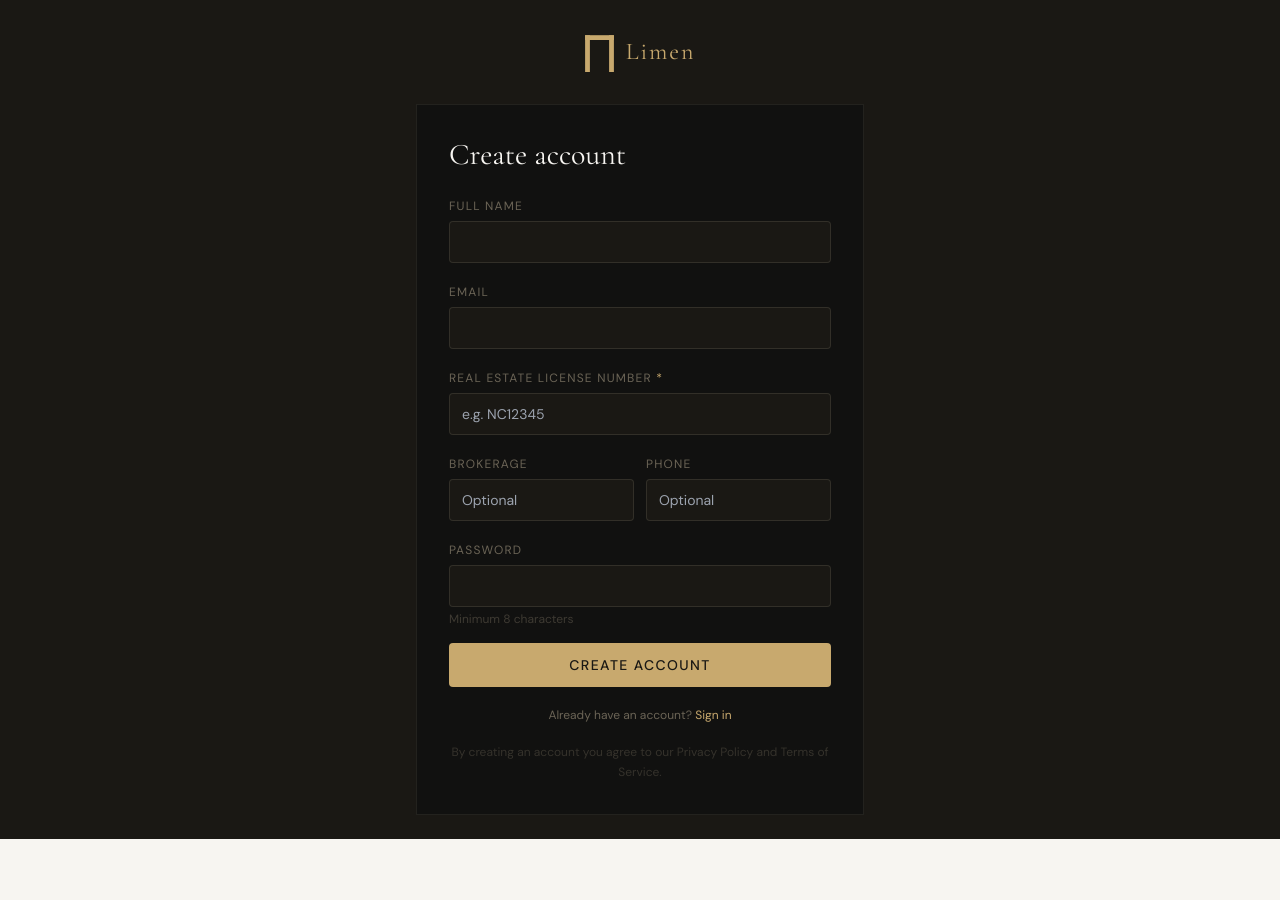
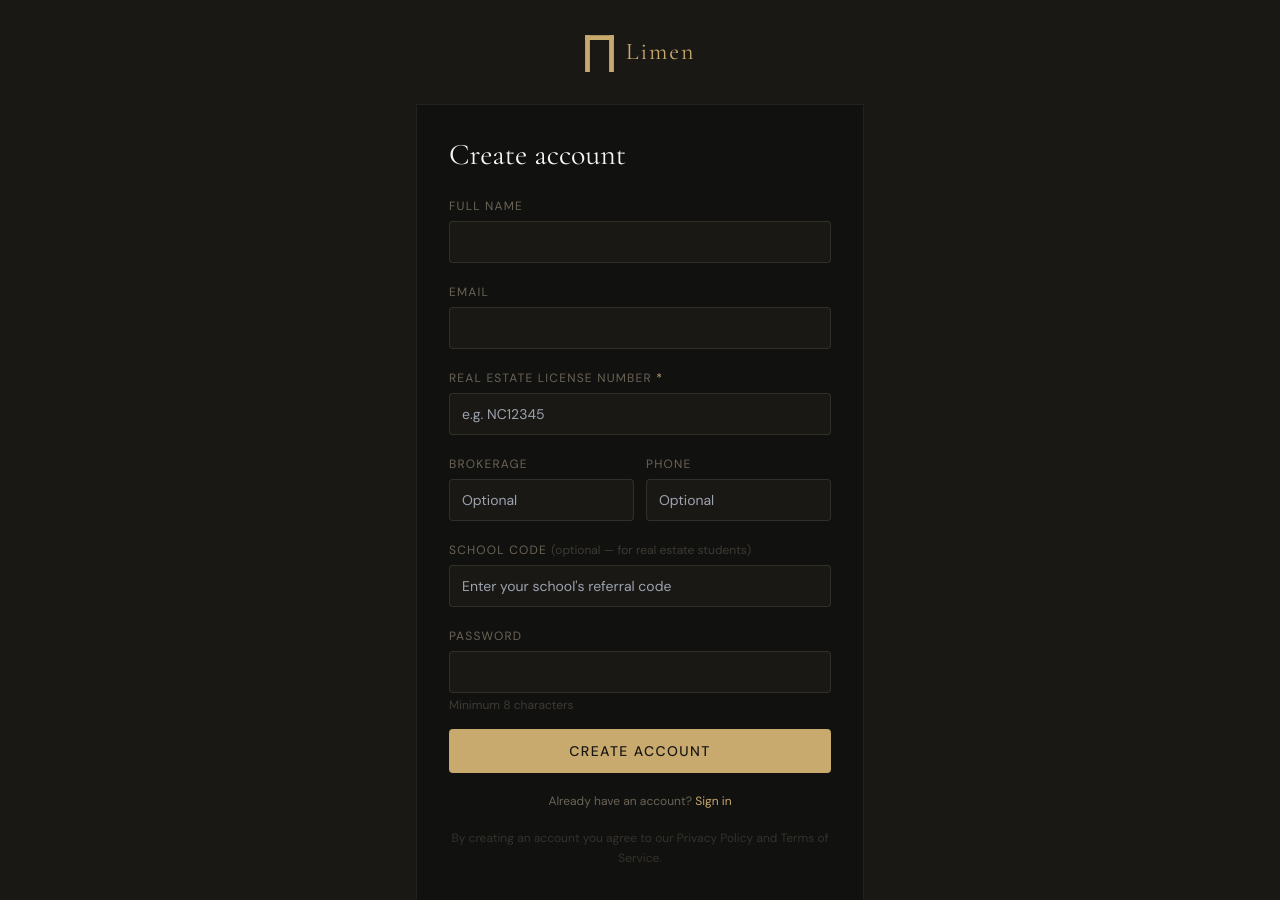
Before and after one commit to taskrocketai-create/limen, a Next.js app: page /signup in a window 1280 px wide. Shown: the top 900 px of the page. Before the commit the page ends 839 px from the top, so only its background shows below. Built offline with nearby package versions, Linux system fonts and the light colour scheme; no server answers.

Commit message:
Update page.tsx

```diff
--- a/app/signup/page.tsx
+++ b/app/signup/page.tsx
@@ -2,16 +2,13 @@
 
 import { useState, Suspense } from "react";
 import Link from "next/link";
-import { useRouter, useSearchParams } from "next/navigation";
+import { useRouter } from "next/navigation";
 import { Wordmark } from "@/components/brand/Logo";
 import { createClient } from "@/utils/supabase/client";
 import { PREVIEW_MODE } from "@/utils/preview-data";
 
 function SignupForm() {
   const router = useRouter();
-  const searchParams = useSearchParams();
-  const isStudent = searchParams.get("student") === "true";
-  const schoolCode = searchParams.get("school") ?? "";
 
   const [email, setEmail] = useState("");
   const [password, setPassword] = useState("");
@@ -19,7 +16,7 @@ function SignupForm() {
   const [licenseNumber, setLicenseNumber] = useState("");
   const [brokerage, setBrokerage] = useState("");
   const [phone, setPhone] = useState("");
-  const [studentCode, setStudentCode] = useState(schoolCode);
+  const [schoolCode, setSchoolCode] = useState("");
   const [error, setError] = useState<string | null>(null);
   const [loading, setLoading] = useState(false);
   const [confirmed, setConfirmed] = useState(false);
@@ -43,8 +40,7 @@ function SignupForm() {
           license_number: licenseNumber,
           brokerage,
           phone,
-          is_student: isStudent,
-          school_code: studentCode || null,
+          school_code: schoolCode || null,
         },
       },
     });
@@ -54,7 +50,6 @@ function SignupForm() {
       return;
     }
 
-    // Update profile with additional fields
     if (authData.user) {
       // eslint-disable-next-line @typescript-eslint/no-explicit-any
       await (supabase as any)
@@ -96,11 +91,6 @@ function SignupForm() {
       <div className="w-full max-w-md space-y-6">
         <div className="text-center">
           <Wordmark size={40} variant="primary" />
-          {isStudent && (
-            <div className="mt-4 bg-gilt/10 border border-gilt/30 rounded-lg px-4 py-2">
-              <p className="font-sans text-xs text-gilt">Student account — 14-day free trial included</p>
-            </div>
-          )}
         </div>
 
         <div className="bg-midnight border border-stone/20 p-8 space-y-5">
@@ -166,18 +156,18 @@ function SignupForm() {
               </div>
             </div>
 
-            {isStudent && (
             <div className="space-y-1">
-                <label className="font-sans text-xs text-stone tracking-widest uppercase">School code</label>
+              <label className="font-sans text-xs text-stone tracking-widest uppercase">
+                School code <span className="normal-case tracking-normal text-stone/50">(optional — for real estate students)</span>
+              </label>
               <input
                 type="text"
-                  value={studentCode}
-                  onChange={e => setStudentCode(e.target.value)}
+                value={schoolCode}
+                onChange={e => setSchoolCode(e.target.value)}
                 placeholder="Enter your school's referral code"
                 className="w-full bg-ink border border-stone/30 px-3 py-2.5 font-sans text-sm text-parchment focus:outline-none focus:border-gilt rounded"
               />
             </div>
-            )}
 
             <div className="space-y-1">
               <label className="font-sans text-xs text-stone tracking-widest uppercase">Password</label>
```
Lines whose indentation alone changed are shown as unchanged.
